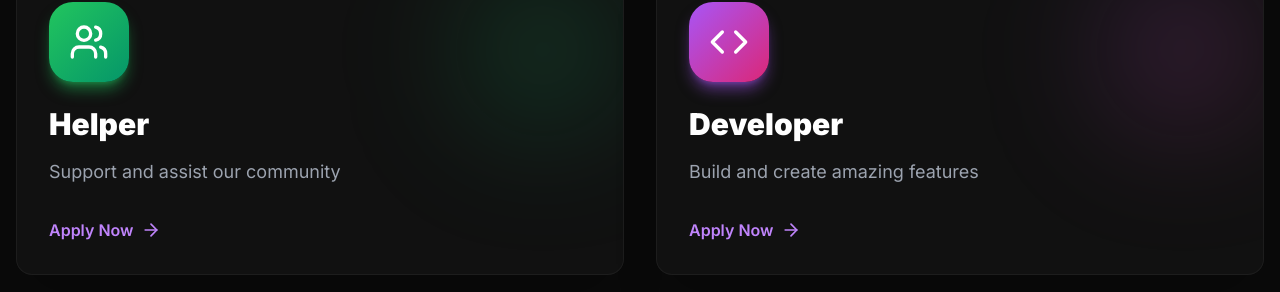
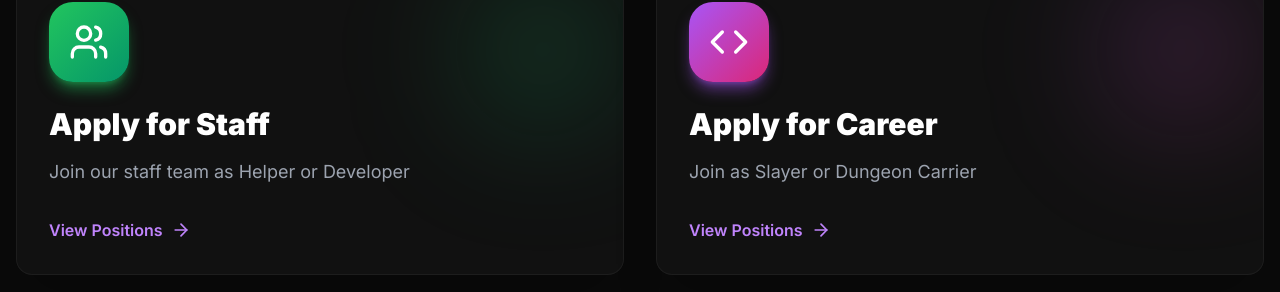
Before and after one commit to pythonplayer396/fxgteamapply, a Next.js app: page / in a window 1280 px wide. Shown: the part 973-1265 px from the top of the page. Built offline with nearby package versions, Linux system fonts and the light colour scheme; no server answers.

Commit message:
Update home page to show Apply for Staff and Apply for Career cards

```diff
--- a/app/page.tsx
+++ b/app/page.tsx
@@ -51,8 +51,8 @@ export default function Home() {
           </div>
 
           <div className="grid grid-cols-1 lg:grid-cols-2 gap-8">
-            {/* Helper Position */}
-            <Link href={session ? "/dashboard/applications/helper" : "/auth/login"}>
+            {/* Staff Applications */}
+            <Link href={session ? "/dashboard/applications/staff" : "/auth/login"}>
               <div className="glass-card group hover:scale-[1.02] cursor-pointer animate-fade-in relative overflow-hidden">
                 <div className="absolute top-0 right-0 w-40 h-40 bg-gradient-to-br from-green-500/20 to-emerald-500/20 rounded-full blur-3xl group-hover:scale-150 transition-transform duration-700"></div>
 
@@ -61,20 +61,20 @@ export default function Home() {
                     <Users className="w-10 h-10 text-white" />
                   </div>
 
-                  <h3 className="text-3xl font-black mb-4">Helper</h3>
+                  <h3 className="text-3xl font-black mb-4">Apply for Staff</h3>
                   <p className="text-gray-400 text-lg mb-8">
-                    Support and assist our community
+                    Join our staff team as Helper or Developer
                   </p>
 
                   <div className="flex items-center text-purple-400 font-semibold group-hover:translate-x-2 transition-transform">
-                    Apply Now <ArrowRight className="w-5 h-5 ml-2" />
+                    View Positions <ArrowRight className="w-5 h-5 ml-2" />
                   </div>
                 </div>
               </div>
             </Link>
 
-            {/* Developer Position */}
-            <Link href={session ? "/dashboard/applications/developer" : "/auth/login"}>
+            {/* Career Applications */}
+            <Link href={session ? "/dashboard/applications/career" : "/auth/login"}>
               <div className="glass-card group hover:scale-[1.02] cursor-pointer animate-fade-in relative overflow-hidden" style={{animationDelay: '0.1s'}}>
                 <div className="absolute top-0 right-0 w-40 h-40 bg-gradient-to-br from-purple-500/20 to-pink-500/20 rounded-full blur-3xl group-hover:scale-150 transition-transform duration-700"></div>
 
@@ -83,13 +83,13 @@ export default function Home() {
                     <Code className="w-10 h-10 text-white" />
                   </div>
 
-                  <h3 className="text-3xl font-black mb-4">Developer</h3>
+                  <h3 className="text-3xl font-black mb-4">Apply for Career</h3>
                   <p className="text-gray-400 text-lg mb-8">
-                    Build and create amazing features
+                    Join as Slayer or Dungeon Carrier
                   </p>
 
                   <div className="flex items-center text-purple-400 font-semibold group-hover:translate-x-2 transition-transform">
-                    Apply Now <ArrowRight className="w-5 h-5 ml-2" />
+                    View Positions <ArrowRight className="w-5 h-5 ml-2" />
                   </div>
                 </div>
               </div>
```
